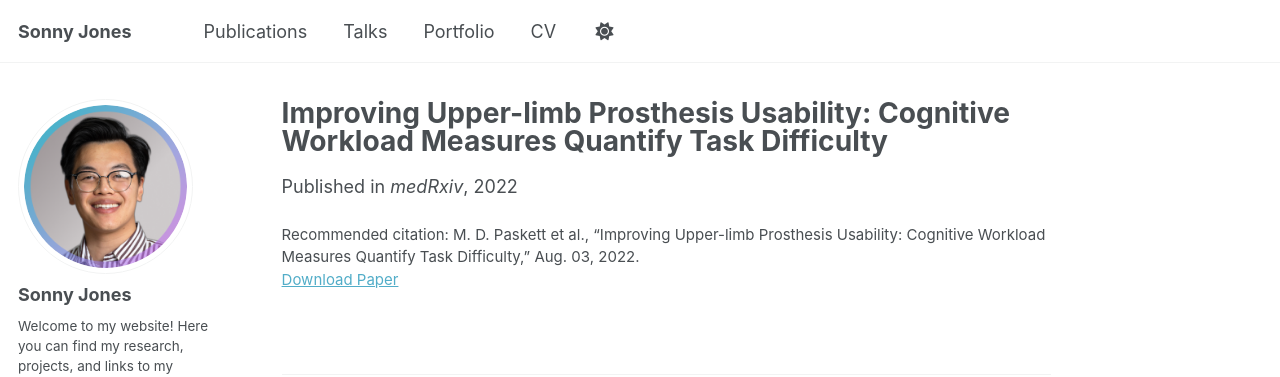
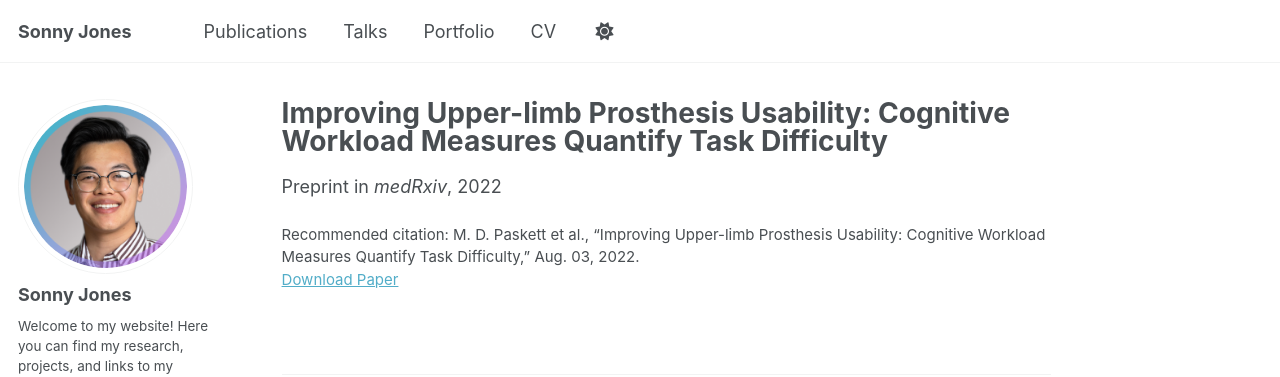
Before and after one commit to sonny-jones/sonny-jones.github.io, a Jekyll site: the page built from _publications/2022-08-03-prothesis-cognitive-load.md, in a window 1280 px wide and 975 px high. Shown: the top 377 px of the window. Built offline with Jekyll 4.4.1, drawn with Linux system fonts in a browser that asks for light colours; some web fonts are replaced.

Commit message:
Added preprint option

```diff
--- a/_includes/archive-single.html
+++ b/_includes/archive-single.html
@@ -41,7 +41,11 @@
         {% if post.collection == 'teaching' %}
           <p> {{ post.type }}, <i>{{ post.venue }}</i>, {{ post.date | default: "1900-01-01" | date: "%Y" }} </p>
         {% elsif post.collection == 'publications' %}
-          <p>Published in <i>{{ post.venue }}</i>, {{ post.date | default: "1900-01-01" | date: "%Y" }} </p>
+          {% if post.status == 'preprint' %}
+            <p>Preprint in <i>{{ post.venue }}</i>, {{ post.date | default: "1900-01-01" | date: "%Y" }} </p>
+          {% else %}
+            <p>Published in <i>{{ post.venue }}</i>, {{ post.date | default: "1900-01-01" | date: "%Y" }} </p>
+          {% endif %}
         {% elsif post.date %}
          <p class="page__date"><strong><i class="fa fa-fw fa-calendar" aria-hidden="true"></i> {{ site.data.ui-text[site.locale].date_label | default: "Published:" }}</strong> <time datetime="{{ post.date | default: "1900-01-01" | date_to_xmlschema }}">{{ post.date | default: "1900-01-01" | date: "%B %d, %Y" }}</time></p>
         {% endif %}
--- a/_layouts/single.html
+++ b/_layouts/single.html
@@ -37,7 +37,11 @@
         {% if page.collection == 'teaching' %}
           <p> {{ page.type }}, <i>{{ page.venue }}</i>, {{ page.date | default: "1900-01-01" | date: "%Y" }} </p>
         {% elsif page.venue and page.date %}
-          <p>Published in <i>{{ page.venue }}</i>, {{ page.date | default: "1900-01-01" | date: "%Y" }} </p>
+          {% if page.status == 'preprint' %}
+            <p>Preprint in <i>{{ page.venue }}</i>, {{ page.date | default: "1900-01-01" | date: "%Y" }} </p>
+          {% else %}
+            <p>Published in <i>{{ page.venue }}</i>, {{ page.date | default: "1900-01-01" | date: "%Y" }} </p>
+          {% endif %}
         {% elsif page.date %}
           <p class="page__date"><strong><i class="fa fa-fw fa-calendar" aria-hidden="true"></i> {{ site.data.ui-text[site.locale].date_label | default: "Published:" }}</strong> <time datetime="{{ page.date | date_to_xmlschema }}">{{ page.date | default: "1900-01-01" | date: "%B %d, %Y" }}</time></p>
         {% endif %}
--- a/_publications/2022-08-03-prothesis-cognitive-load.md
+++ b/_publications/2022-08-03-prothesis-cognitive-load.md
@@ -6,6 +6,7 @@
 excerpt: 'Methods to quantify cognitive workload during advanced upper-limb prosthesis usage.'
 date: 2022-08-03
 venue: 'medRxiv'
+status: 'preprint'
 #slidesurl: 'http://academicpages.github.io/files/slides1.pdf'
 paperurl: 'https://www.medrxiv.org/content/10.1101/2022.08.02.22278038v1'
 #bibtexurl: 'http://academicpages.github.io/files/bibtex1.bib'
```
